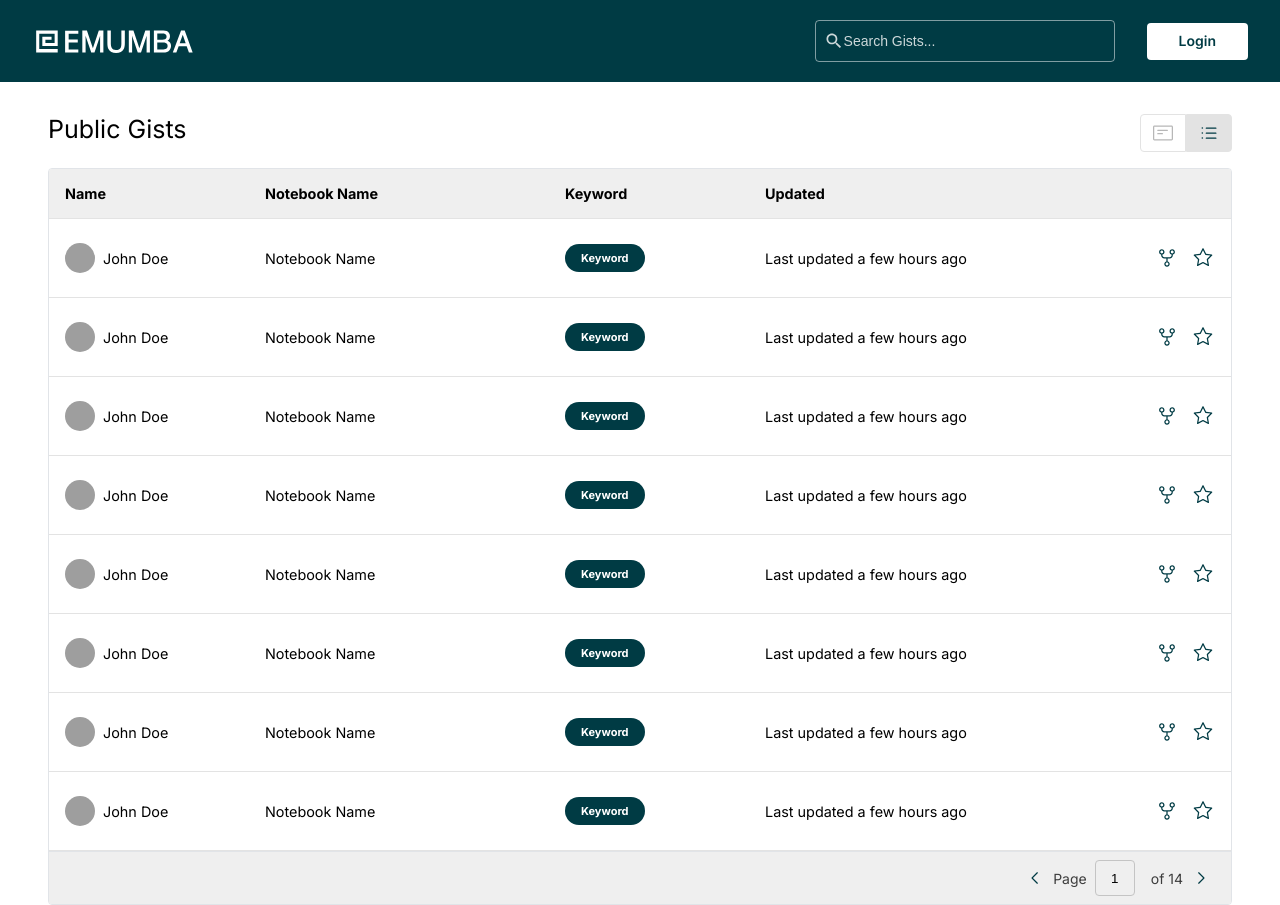
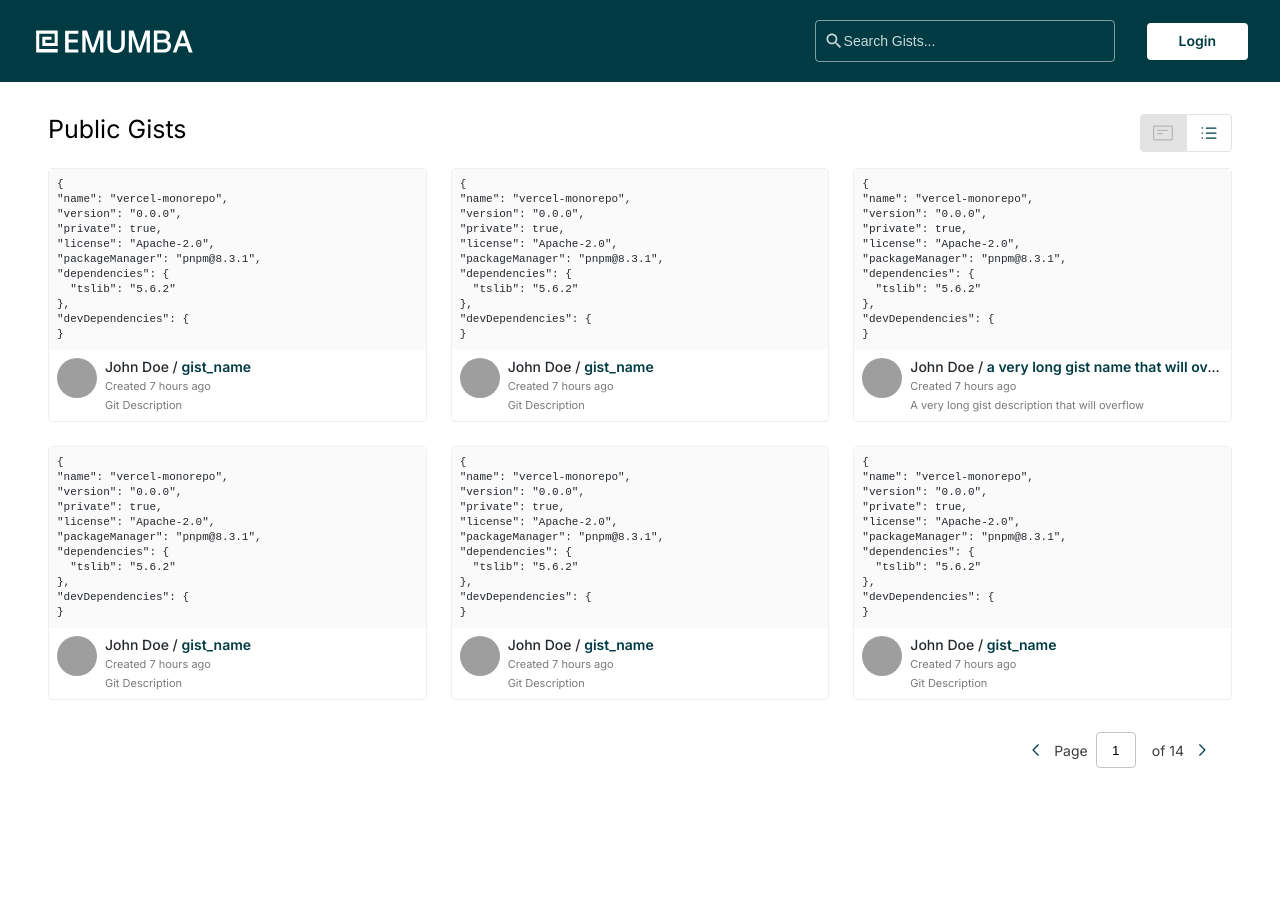
Before and after one commit to farrukhzeb23/fe-2007, a React (Vite) app: page / in a window 1280 px wide. After the commit the page ends 800 px from the top, so only its background shows below. Built offline with nearby package versions, Linux system fonts and the light colour scheme; grey boxes are pictures that could not be loaded.

Commit message:
feat: implement GistCard and GistCardList components, add pagination, and update GistTable styles

```diff
--- /dev/null
+++ b/src/components/Gist/GistCard.tsx
@@ -0,0 +1,52 @@
+import StarIcon from '../../assets/icons/star-24.svg';
+import ForkIcon from '../../assets/icons/repo-forked-24.svg';
+import { Gist } from '../../types';
+
+type Props = {
+  gist: Gist;
+  index?: number;
+};
+
+function GistCard({ gist, index = 1 }: Props) {
+  return (
+    <div className="gist-card">
+      <div className="gist-card-content">
+        <pre className="gist-card-code">
+          <code>{gist.code}</code>
+        </pre>
+      </div>
+
+      <div className="gist-card-footer">
+        <div className="gist-card-user">
+          <div className="avatar">
+            <img src={`https://i.pravatar.cc/40?img=${index}`} alt="User Avatar" />
+          </div>
+          <div className="gist-card-info">
+            <div className="gist-card-title">
+              <span className="gist-card-author">{gist.name} / </span>
+              <span className="gist-card-name">{gist.notebookName}</span>
+            </div>
+            <div className="gist-card-timestamp">{gist.createdAt}</div>
+            <div className="gist-card-description">{gist.description}</div>
+          </div>
+          <div className="gist-card-actions">
+            <button className="action-button">
+              <img src={ForkIcon} alt="Fork" />
+            </button>
+            <button className="action-button">
+              <img src={StarIcon} alt="Star" />
+            </button>
+          </div>
+        </div>
+      </div>
+
+      <div className="gist-card-view-file">
+        <p>
+          View <strong>{gist.fileName}</strong>
+        </p>
+      </div>
+    </div>
+  );
+}
+
+export default GistCard;
--- a/src/components/Gist/GistCardList.tsx
+++ b/src/components/Gist/GistCardList.tsx
@@ -1,9 +1,18 @@
+import GistCard from './GistCard';
+import { Gist } from '../../types';
 
-
-function GistCardList() {
-  return (
-    <div>GistCardList</div>
-  )
+interface GistCardListProps {
+  gists: Gist[];
 }
 
-export default GistCardList
+function GistCardList({ gists = [] }: GistCardListProps) {
+  return (
+    <div className="gist-card-list">
+      {gists.map((gist, index) => (
+        <GistCard key={index} gist={gist} index={index + 1} />
+      ))}
+    </div>
+  );
+}
+
+export default GistCardList;
--- a/src/components/Gist/GistList.tsx
+++ b/src/components/Gist/GistList.tsx
@@ -3,9 +3,35 @@ import ListUnorderedIcon from '../../assets/icons/list-unordered-24.svg';
 import NoteIcon from '../../assets/icons/note-24.svg';
 import GistTable from './GistTable';
 import GistCardList from './GistCardList';
+import PaginationBar from '../PaginationBar';
+import { Gist } from '../../types';
+
+const mockGists: Gist[] = Array.from({ length: 6 }, (_, i) => ({
+  id: `gist_name`,
+  fileName: 'vercel_package.json',
+  name: 'John Doe',
+  notebookName: i === 2 ? 'a very long gist name that will overflow' : 'gist_name',
+  keywords: ['Keyword'],
+  link: `https://gist.github.com/${i}`,
+  description: i === 2 ? 'A very long gist description that will overflow' : 'Git Description',
+  createdAt: 'Created 7 hours ago',
+  updatedAt: 'Last updated a few hours ago',
+  code: `{
+"name": "vercel-monorepo",
+"version": "0.0.0",
+"private": true,
+"license": "Apache-2.0",
+"packageManager": "pnpm@8.3.1",
+"dependencies": {
+  "tslib": "5.6.2"
+},
+"devDependencies": {
+}`,
+  language: 'json',
+}));
 
 function GistList() {
-  const [viewMode, setViewMode] = useState<'table' | 'card'>('table');
+  const [viewMode, setViewMode] = useState<'table' | 'card'>('card');
   return (
     <div className="gist-list-wrapper">
       <div className="gist-list-header">
@@ -28,8 +54,13 @@ function GistList() {
         </div>
       </div>
       <div className="gist-list-body">
-        {viewMode === 'table' ? <GistTable /> : <GistCardList />}
+        {viewMode === 'table' ? (
+          <GistTable gists={mockGists} />
+        ) : (
+          <GistCardList gists={mockGists} />
+        )}
       </div>
+      <PaginationBar className={viewMode === 'card' ? 'card-pagination' : ''} />
     </div>
   );
 }
--- a/src/components/Gist/GistTable.tsx
+++ b/src/components/Gist/GistTable.tsx
@@ -1,68 +1,12 @@
 import { Gist } from '../../types';
 import StartIcon from '../../assets/icons/star-24.svg';
 import ForkIcon from '../../assets/icons/repo-forked-24.svg';
-import ChevronLeft from '../../assets/icons/chevron-left-24.svg';
-import ChevronRight from '../../assets/icons/chevron-right-24.svg';
 
 interface GistTableProps {
   gists?: Gist[];
 }
 
 function GistTable({ gists = [] }: GistTableProps) {
-  // Mock data for demonstration since we don't have actual gists passed
-  const mockGists = [
-    {
-      name: 'John Doe',
-      notebookName: 'Notebook Name',
-      keywords: ['Keyword'],
-      updatedAt: 'Last updated a few hours ago',
-    },
-    {
-      name: 'John Doe',
-      notebookName: 'Notebook Name',
-      keywords: ['Keyword'],
-      updatedAt: 'Last updated a few hours ago',
-    },
-    {
-      name: 'John Doe',
-      notebookName: 'Notebook Name',
-      keywords: ['Keyword'],
-      updatedAt: 'Last updated a few hours ago',
-    },
-    {
-      name: 'John Doe',
-      notebookName: 'Notebook Name',
-      keywords: ['Keyword'],
-      updatedAt: 'Last updated a few hours ago',
-    },
-    {
-      name: 'John Doe',
-      notebookName: 'Notebook Name',
-      keywords: ['Keyword'],
-      updatedAt: 'Last updated a few hours ago',
-    },
-    {
-      name: 'John Doe',
-      notebookName: 'Notebook Name',
-      keywords: ['Keyword'],
-      updatedAt: 'Last updated a few hours ago',
-    },
-    {
-      name: 'John Doe',
-      notebookName: 'Notebook Name',
-      keywords: ['Keyword'],
-      updatedAt: 'Last updated a few hours ago',
-    },
-    {
-      name: 'John Doe',
-      notebookName: 'Notebook Name',
-      keywords: ['Keyword'],
-      updatedAt: 'Last updated a few hours ago',
-    },
-  ];
-
-  const dataToRender = gists.length > 0 ? gists : mockGists;
-
   return (
     <div className="gist-table-wrapper">
       <div className="gist-table">
@@ -76,7 +20,7 @@ function GistTable({ gists = [] }: GistTableProps) {
           </div>
         </div>
         <div className="gist-table-body">
-          {dataToRender.map((gist, index) => (
+          {gists.map((gist, index) => (
             <div className="gist-table-row" key={index}>
               <div className="gist-table-cell">
                 <div className="user-info">
@@ -103,19 +47,6 @@ function GistTable({ gists = [] }: GistTableProps) {
           ))}
         </div>
       </div>
-      <div className="gist-table-pagination">
-        <button className="pagination-arrow">
-          <img src={ChevronLeft} alt="Previous" />
-        </button>
-        <div className="pagination-info">
-          <span>Page</span>
-          <input type="text" value="1" readOnly className="page-input" />
-          <span>of 14</span>
-        </div>
-        <button className="pagination-arrow">
-          <img src={ChevronRight} alt="Next" />
-        </button>
-      </div>
     </div>
   );
 }
--- /dev/null
+++ b/src/components/PaginationBar.tsx
@@ -0,0 +1,26 @@
+import ChevronLeft from '../assets/icons/chevron-left-24.svg';
+import ChevronRight from '../assets/icons/chevron-right-24.svg';
+
+type Props = {
+  className?: string;
+};
+
+function PaginationBar({ className }: Props) {
+  return (
+    <div className={`gist-table-pagination ${className}`}>
+      <button className="pagination-arrow">
+        <img src={ChevronLeft} alt="Previous" />
+      </button>
+      <div className="pagination-info">
+        <span>Page</span>
+        <input type="text" value="1" readOnly className="page-input" />
+        <span>of 14</span>
+      </div>
+      <button className="pagination-arrow">
+        <img src={ChevronRight} alt="Next" />
+      </button>
+    </div>
+  );
+}
+
+export default PaginationBar;
--- a/src/index.css
+++ b/src/index.css
@@ -226,7 +226,6 @@ button {
   background: none;
   border: none;
   cursor: pointer;
-  color: #586069;
   padding: 4px;
   display: flex;
   align-items: center;
@@ -280,3 +279,134 @@ button {
   align-items: center;
   justify-content: center;
 }
+
+/* GistCard Styles */
+.gist-card-list {
+  display: grid;
+  grid-template-columns: repeat(auto-fill, minmax(350px, 1fr));
+  gap: 24px;
+}
+
+.gist-card {
+  display: flex;
+  cursor: pointer;
+  flex-direction: column;
+  border: 1px solid #efefef;
+  border-radius: 4px;
+  background-color: white;
+  position: relative;
+}
+
+.gist-card-content,
+.gist-card-footer {
+  padding: 8px;
+}
+
+.gist-card-content {
+  background-color: #fafafa;
+  overflow: hidden;
+  flex-grow: 1;
+  max-height: 182px;
+}
+
+.gist-card-code {
+  margin: 0;
+  font-size: 11px;
+  font-weight: 400;
+  line-height: 15px;
+  color: #24292e;
+  overflow: auto;
+}
+
+.card-pagination {
+  margin-top: 24px;
+  background-color: transparent;
+  border: none;
+}
+
+.gist-card-user {
+  display: flex;
+  gap: 8px;
+}
+
+.gist-card-user .avatar {
+  min-width: 40px;
+  height: 40px;
+}
+
+.gist-card-info {
+  display: flex;
+  flex-direction: column;
+  gap: 4px;
+  overflow: hidden;
+  flex-grow: 1;
+}
+
+.gist-card-title {
+  font-size: 14px;
+  white-space: nowrap;
+  overflow: hidden;
+  text-overflow: ellipsis;
+}
+
+.gist-card-author {
+  font-weight: 500;
+  color: #24292e;
+}
+
+.gist-card-name {
+  font-weight: 600;
+  color: #003b44;
+}
+
+.gist-card-timestamp,
+.gist-card-description {
+  font-weight: 400;
+  font-size: 11px;
+  line-height: 15px;
+  color: #7a7a7a;
+}
+
+.gist-card-description {
+  white-space: nowrap;
+  overflow: hidden;
+  text-overflow: ellipsis;
+}
+
+.gist-card-actions {
+  display: none;
+}
+
+.gist-card:hover .gist-card-actions {
+  display: flex;
+}
+
+.gist-card-actions .action-button {
+  padding: 8px;
+}
+
+.gist-card .gist-card-view-file {
+  background-color: #003b44;
+  width: fit-content;
+  padding: 8px;
+  position: absolute;
+  top: 0;
+  right: 0;
+  border-radius: 0 4px 0 0px;
+  display: none;
+}
+
+.gist-card:hover .gist-card-view-file {
+  display: block;
+}
+
+.gist-card .gist-card-view-file p {
+  font-size: 11px;
+  line-height: 15px;
+  font-weight: 400;
+  color: #ffffff;
+}
+
+.gist-card .gist-card-view-file p strong {
+  font-weight: 700;
+}
--- a/src/types.ts
+++ b/src/types.ts
@@ -1,10 +1,12 @@
 export type Gist = {
+  id: string;
   name: string;
+  fileName: string;
   notebookName: string;
   keywords: string[];
   updatedAt: string;
   createdAt: string;
   description: string;
-  content: string;
+  code: string;
   link: string;
 };
```
